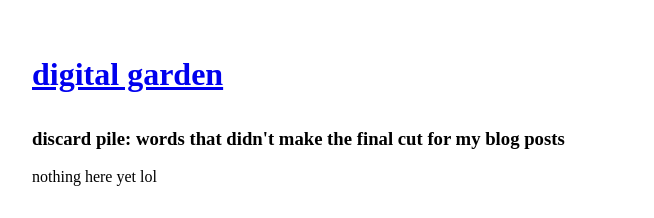
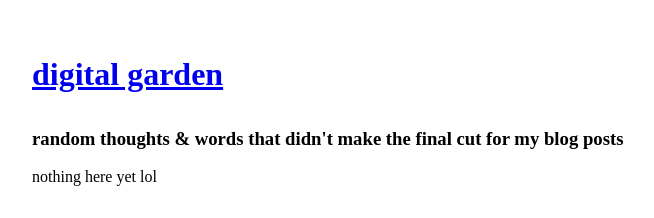
Before and after one commit to fibanneacci/digital-garden, a Gatsby site: page /discard-pile in a window 1280 px wide. Shown: the top 218 px of the page, without its empty margins (128-782 px from the left). Built offline with nearby package versions, Linux system fonts and the light colour scheme; Gatsby itself is replaced by a stand-in of ours.

Commit message:
minor update

```diff
--- a/src/pages/discard-pile.js
+++ b/src/pages/discard-pile.js
@@ -6,7 +6,7 @@ const DiscardPage = () => {
     return (
         <Layout>
             <SEO title="discard pile" />
-            <h3>discard pile: words that didn't make the final cut for my blog posts</h3>
+            <h3>random thoughts & words that didn't make the final cut for my blog posts</h3>
             <p>
                 nothing here yet lol
             </p>
```
